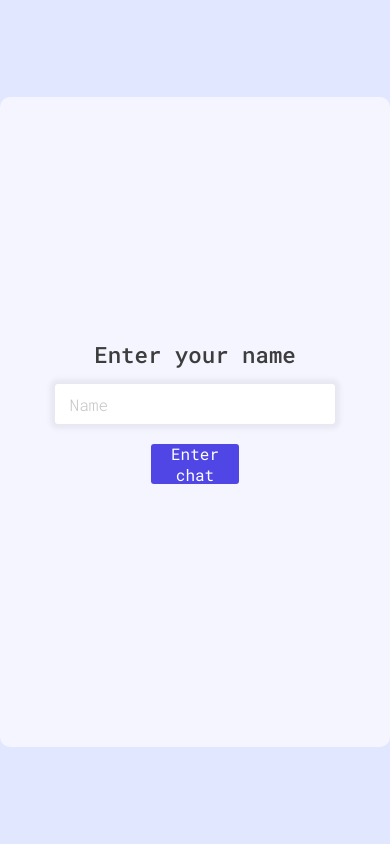
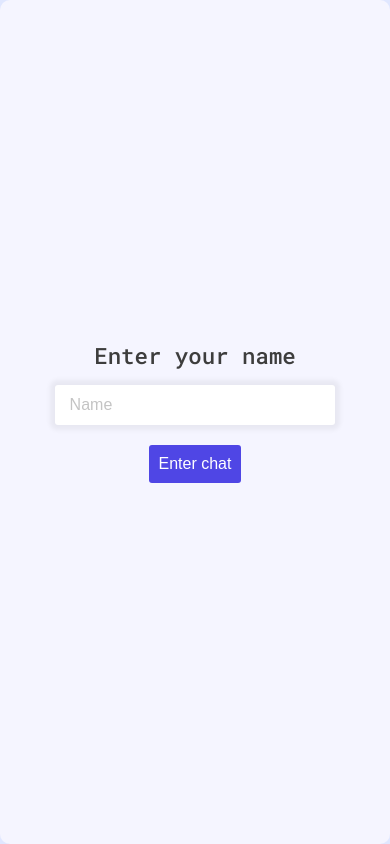
Before and after one commit to makayp/chat-app, a React (Vite) app: page / in a window 390 px wide. Built offline with nearby package versions, Linux system fonts and the light colour scheme.

Commit message:
fix bugs

```diff
--- a/src/Message.jsx
+++ b/src/Message.jsx
@@ -50,7 +50,7 @@ function Message() {
         <form onSubmit={handleSubmit}>
           <input
             type='text'
-            placeholder='Type message'
+            placeholder='Enter a message'
             value={text}
             onChange={(e) => setText(e.target.value)}
           />
--- a/src/UserContext.jsx
+++ b/src/UserContext.jsx
@@ -41,11 +41,12 @@ function UserProvider({ children }) {
 
       server.on('leave-chat', (data) => {
         console.log(data);
-        toast(
-          <span>
-            <b>{data}</b> left the chat
-          </span>
-        );
+        user !== data &&
+          toast(
+            <span>
+              <b>{data}</b> left the chat
+            </span>
+          );
       });
       setSocket(server);
     },
--- a/src/index.css
+++ b/src/index.css
@@ -3,10 +3,11 @@
   margin: 0;
   box-sizing: border-box;
   transition: 0.3s all ease-in-out;
-  scroll-behavior: smooth;
 }
 
-* {
+html {
+  scroll-behavior: smooth;
+
   font-family: 'Roboto Mono', monospace;
 }
 
@@ -69,18 +70,18 @@ input:focus {
 }
 
 button {
-  padding: 0.6rem 0.6rem;
   background-color: rgb(79 70 229);
   border: none;
   border-radius: 3px;
   color: white;
   font-size: 1.1rem;
   margin: 10px;
-  height: 40px;
-  width: 40px;
+
   display: flex;
   align-items: center;
   justify-content: center;
+  text-wrap: nowrap;
+  padding: 10px;
 }
 
 button:hover {
@@ -93,14 +94,14 @@ form {
 }
 
 .btn {
-  width: 25%;
+  /* width: 25%; */
   margin: 20px auto;
   font-size: 1rem;
 }
 
 .chat-room {
   display: grid;
-  grid-template-rows: 1fr auto;
+  grid-template-rows: auto 1fr auto;
   height: 100%;
   width: 100%;
   text-align: center;
@@ -123,11 +124,6 @@ form {
   display: flex;
   justify-content: space-between;
   align-items: center;
-
-  /* position: absolute;
-  top: 0;
-  left: 0;
-  right: 0; */
 }
 
 .chat-room form {
@@ -136,14 +132,11 @@ form {
   justify-content: center;
   width: 100%;
   height: 100%;
+  z-index: 50;
 
   background-color: #fff;
   padding: 5px 0;
   box-shadow: 0px 0px 2px 1px rgba(0, 0, 0, 0.055);
-  /* position: absolute;
-  bottom: 0;
-  left: 0;
-  right: 0; */
 }
 
 .chat-room input {
@@ -226,7 +219,6 @@ form {
 
 .message-name {
   color: #808080;
-  /* font-style: italic; */
   font-size: 14px;
   font-weight: 600;
 }
@@ -250,7 +242,6 @@ form {
   bottom: 5px;
   right: 5px;
   text-wrap: nowrap;
-  /* font-family: 'Courier New', Courier, monospace; */
 }
 
 .chat-room .exit-btn {
@@ -262,3 +253,10 @@ form {
 button:hover {
   cursor: pointer;
 }
+
+@media only screen and (max-width: 700px) {
+  .container {
+    height: 100dvh;
+    width: 100dvh;
+  }
+}
```
